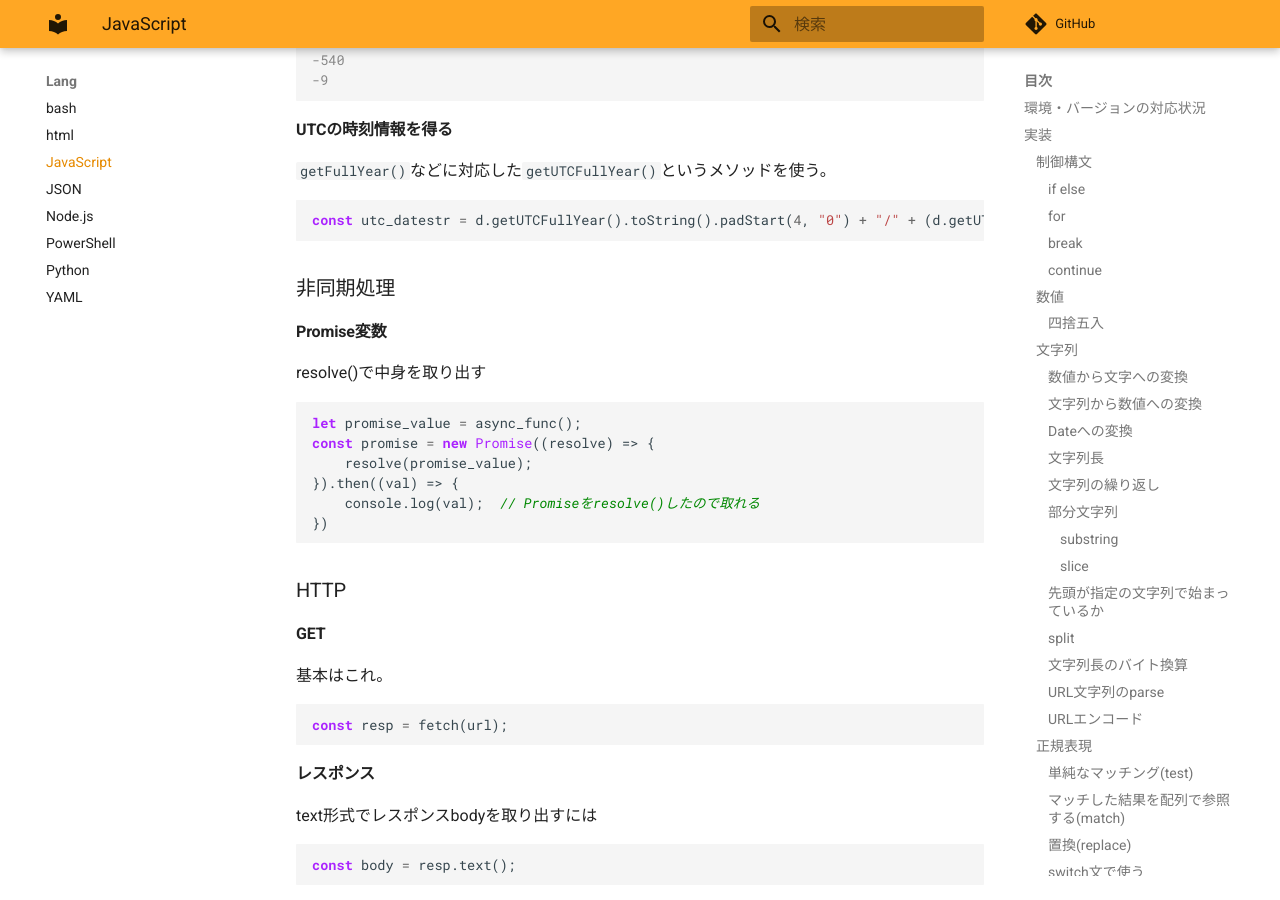
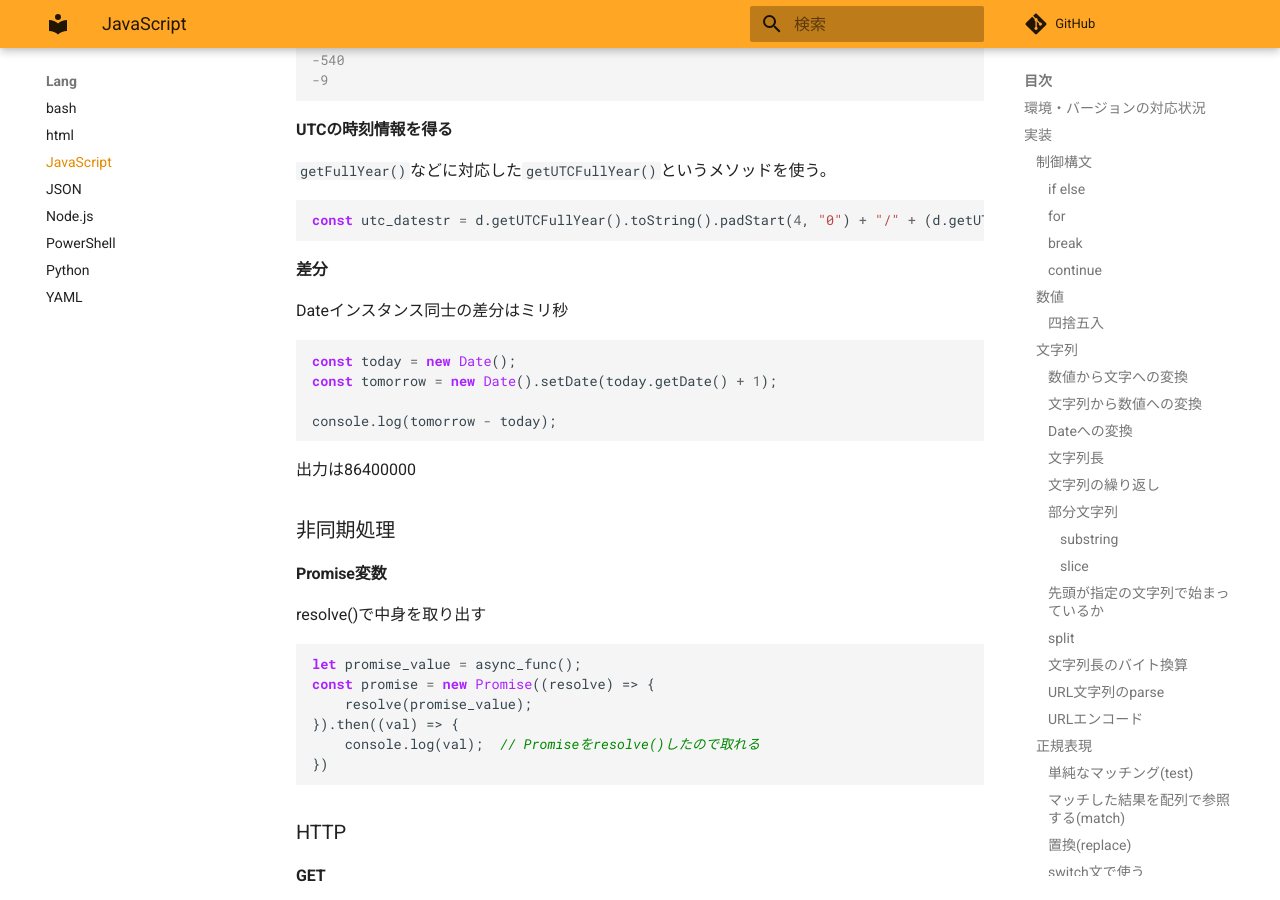
Before and after one commit to zaki-lknr/docs, an MkDocs documentation site: the page built from docs/lang/js.md, in a window 1280 px wide and 900 px high, scrolled down 9354 px. Built offline with MkDocs 1.6.1 and Material for MkDocs 9.7.7, drawn with Linux system fonts in a browser that asks for light colours; comment, search, counter and statistics services are not loaded.

Commit message:
add: lang/javascript: dateの差分

````diff
--- a/docs/lang/js.md
+++ b/docs/lang/js.md
@@ -503,6 +503,19 @@ JST(GMT+0900)設定で実行すると出力は以下の通り。
 const utc_datestr = d.getUTCFullYear().toString().padStart(4, "0") + "/" + (d.getUTCMonth() + 1).toString().padStart(2, "0") + "/" + d.getUTCDate().toString().padStart(2, "0");
 ```
 
+#### 差分
+
+Dateインスタンス同士の差分はミリ秒
+
+```js
+const today = new Date();
+const tomorrow = new Date().setDate(today.getDate() + 1);
+
+console.log(tomorrow - today);
+```
+
+出力は86400000
+
 ### 非同期処理
 
 #### Promise変数
````
